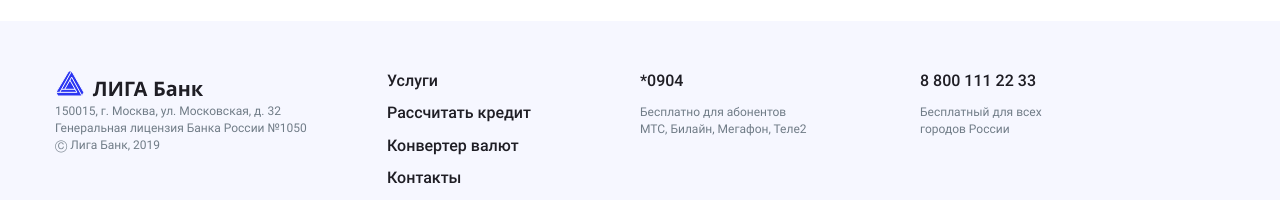
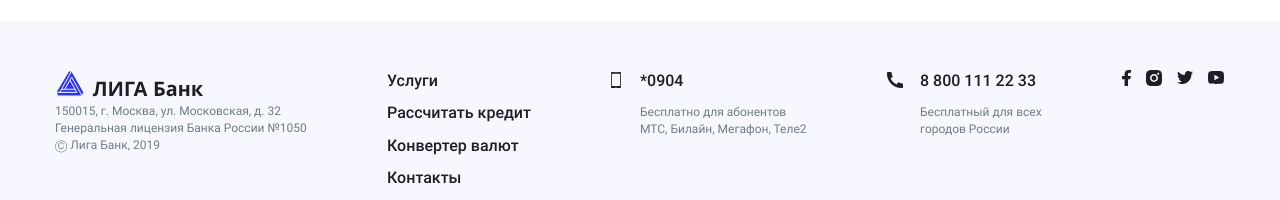
Before and after one commit to geoniced/liga-bank, a React (Create React App) app: page / in a window 1280 px wide. Shown: the part 4243-4443 px from the top of the page. Built offline with nearby package versions, Linux system fonts and the light colour scheme.

Commit message:
Делает декоратив в футере

```diff
--- a/src/components/page-footer/page-footer.jsx
+++ b/src/components/page-footer/page-footer.jsx
@@ -1,4 +1,10 @@
 import logo from "../../assets/img/logo.svg";
+import {ReactComponent as IconSmartPhone} from "../../assets/img/icon-smartphone.svg";
+import {ReactComponent as IconBasePhone} from "../../assets/img/icon-basephone.svg";
+import {ReactComponent as IconFacebook} from "../../assets/img/icon-fb.svg";
+import {ReactComponent as IconInstagram} from "../../assets/img/icon-instagram.svg";
+import {ReactComponent as IconTwitter} from "../../assets/img/icon-twitter.svg";
+import {ReactComponent as IconYoutube} from "../../assets/img/icon-yt.svg";
 
 const PageFooter = () => {
   return (
@@ -33,6 +39,7 @@
 
         <div className="page-footer__phone-contacts page-footer__phone-contacts--mobile">
           <a href="tel:*0904" className="page-footer__phone">
+            <IconSmartPhone className="page-footer__mobile-phone-icon" />
             <span className="page-footer__phone-number">*0904</span>
           </a>
           <p className="page-footer__phone-description">Бесплатно для абонентов МТС, Билайн, Мегафон, Теле2</p>
@@ -40,6 +47,7 @@
 
         <div className="page-footer__phone-contacts page-footer__phone-contacts--base">
           <a href="tel:88001112233" className="page-footer__phone">
+            <IconBasePhone className="page-footer__base-phone-icon" />
             <span className="page-footer__phone-number">8 800 111 22 33</span>
           </a>
           <p className="page-footer__phone-description">Бесплатный для всех городов России</p>
@@ -47,22 +55,26 @@
 
         <ul className="page-footer__socials socials">
           <li className="socials__item">
-            <a href="" className="socials__link">
+            <a href="#" className="socials__link">
+              <IconFacebook className="socials__icon socials__icon--fb"/>
               <span className="visually-hidden">Facebook</span>
             </a>
           </li>
           <li className="socials__item">
-            <a href="" className="socials__link">
+            <a href="#" className="socials__link">
+              <IconInstagram className="socials__icon socials__icon--instagram"/>
               <span className="visually-hidden">Instagram</span>
             </a>
           </li>
           <li className="socials__item">
-            <a href="" className="socials__link">
+            <a href="#" className="socials__link">
+              <IconTwitter className="socials__icon socials__icon--twitter"/>
               <span className="visually-hidden">Twitter</span>
             </a>
           </li>
           <li className="socials__item">
-            <a href="" className="socials__link">
+            <a href="#" className="socials__link">
+              <IconYoutube className="socials__icon socials__icon--yt"/>
               <span className="visually-hidden">YouTube</span>
             </a>
           </li>
--- a/src/scss/page-footer.scss
+++ b/src/scss/page-footer.scss
@@ -19,6 +19,8 @@
 }
 
 .page-footer__phone-contacts {
+  position: relative;
+
   &--mobile {
     width: 196px;
     padding-left: 29px;
@@ -38,6 +40,18 @@
   @include basic-active;
 }
 
+.page-footer__mobile-phone-icon {
+  position: absolute;
+  top: 2px;
+  left: 0;
+}
+
+.page-footer__base-phone-icon {
+  position: absolute;
+  top: 2px;
+  left: 0;
+}
+
 .page-footer__phone-description {
   font-size: 12px;
   line-height: 17px;
--- a/src/scss/socials.scss
+++ b/src/scss/socials.scss
@@ -3,5 +3,42 @@
 
   width: 102px;
   display: flex;
-  align-items: flex-start;
+  align-items: center;
 }
+
+.socials__item {
+  margin-right: 15px;
+
+  &:last-of-type {
+    margin-right: 0;
+  }
+}
+
+.socials__link {
+  display: flex;
+}
+
+.socials__icon {
+  &--fb {
+    width: 9px;
+    height: 16px;
+  }
+
+  &--instagram {
+    width: 16px;
+    height: 16px;
+  }
+
+  &--twitter {
+    width: 16px;
+    height: 13px;
+  }
+
+  &--yt {
+    width: 16px;
+    height: 13px;
+  }
+
+  @include basic-hover;
+  @include basic-active;
+}
```
